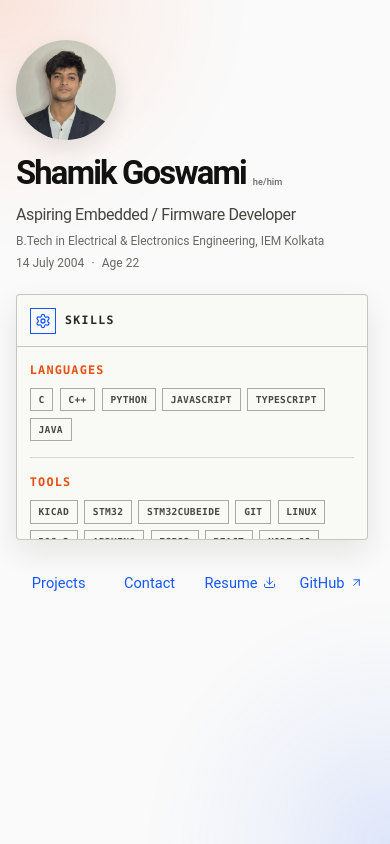
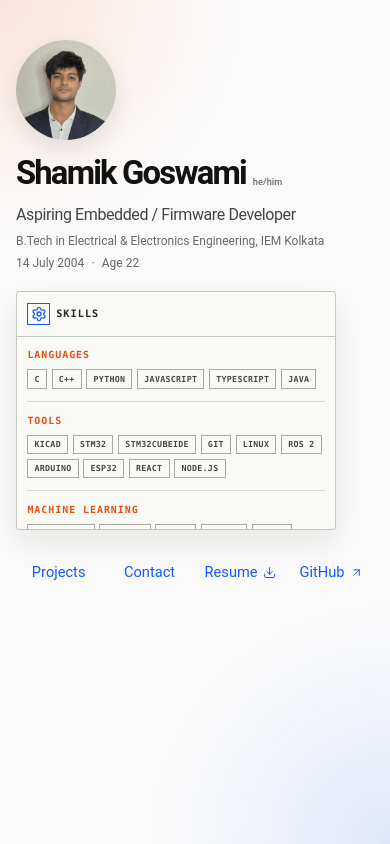
Before and after one commit to shamikspeare/portfolio, a React (Vite) app in the folder client/: page / in a window 390 px wide. Built offline with nearby package versions, Linux system fonts and the light colour scheme.

Commit message:
redesigned

```diff
--- a/client/src/index.css
+++ b/client/src/index.css
@@ -879,31 +879,53 @@ a { color: inherit; text-decoration: none; }
 
   .skills-browser,
   .skills-browser.is-open {
-    width: min(100%, 22rem);
-    max-width: 22rem;
-    margin: 1.35rem 0 0;
+    width: min(100%, 20rem);
+    max-width: 20rem;
+    margin: 1.15rem 0 0;
     border-radius: 0.25rem;
   }
 
-  .skills-title { font-size: 0.72rem; }
+  .skills-heading {
+    min-height: 2.8rem;
+    gap: 0.7rem;
+    padding: 0.5rem 0.55rem 0.5rem 0.65rem;
+  }
+
+  .skills-heading-label { gap: 0.4rem; }
+
+  .skills-title {
+    font-size: 0.64rem;
+    letter-spacing: 0.1em;
+  }
 
   .skills-icon {
-    width: 1.65rem;
-    height: 1.65rem;
+    width: 1.4rem;
+    height: 1.4rem;
   }
 
   .top-skills,
-  .skill-pills { gap: 0.4rem; }
+  .skill-pills { gap: 0.3rem; }
 
   .top-skills span,
   .skill-pills span {
-    padding: 0.36rem 0.48rem;
-    font-size: 0.6rem;
+    padding: 0.28rem 0.38rem;
+    font-size: 0.52rem;
   }
 
-  .skills-browser.is-open .skills-content { max-height: 12rem; }
+  .skills-browser.is-open .skills-content {
+    max-height: 12rem;
+    padding: 0.7rem 0.65rem 0.8rem;
+  }
 
-  .skill-group h2 { font-size: 0.74rem; }
+  .skill-group + .skill-group {
+    margin-top: 0.75rem;
+    padding-top: 0.75rem;
+  }
+
+  .skill-group h2 {
+    margin-bottom: 0.4rem;
+    font-size: 0.62rem;
+  }
 
   .hero-nav {
     width: 100%;
@@ -921,7 +943,7 @@ a { color: inherit; text-decoration: none; }
   }
 
   .contact-panel-shell.is-open,
-  .projects-panel-shell.is-open { margin-top: 1rem; }
+  .projects-panel-shell.is-open { margin-top: 1.75rem; }
 
   .project-card {
     width: 100%;
```
